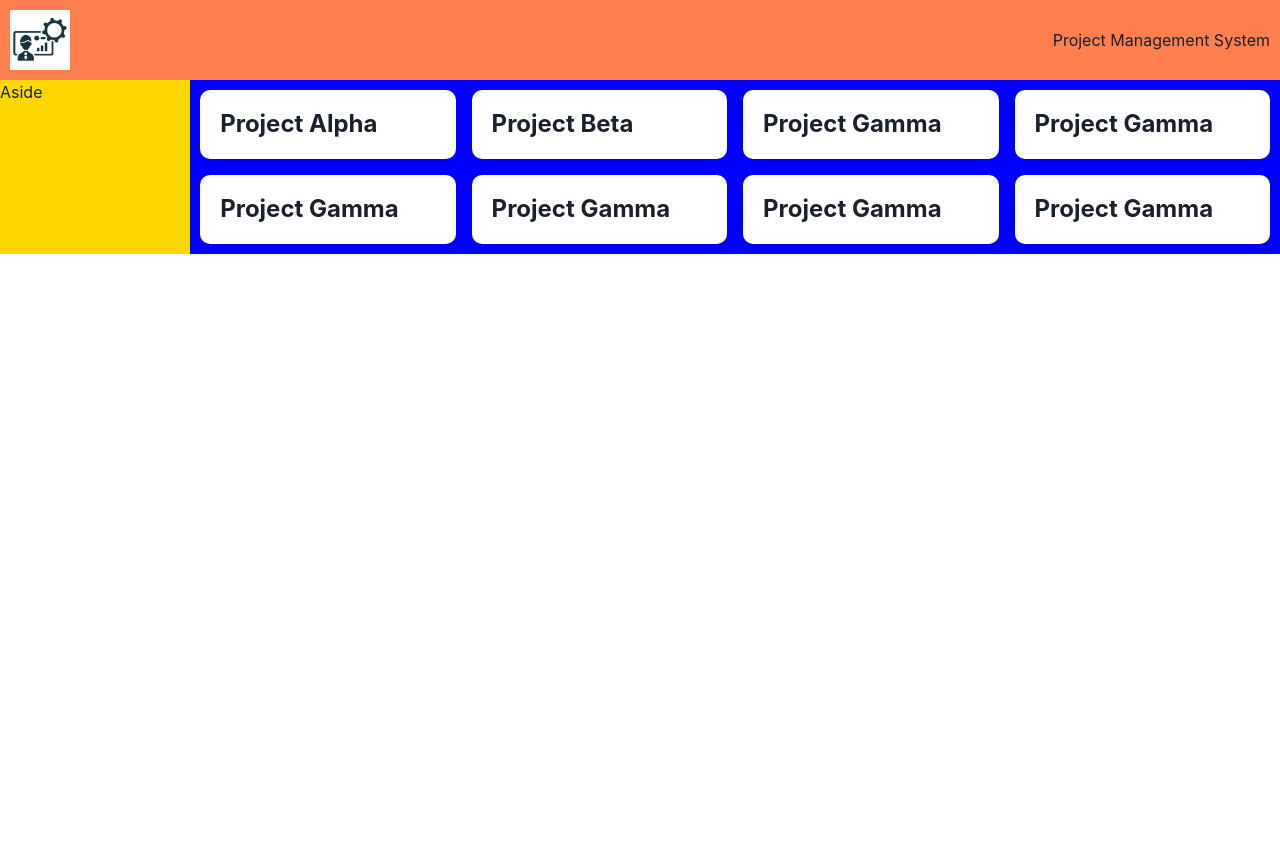
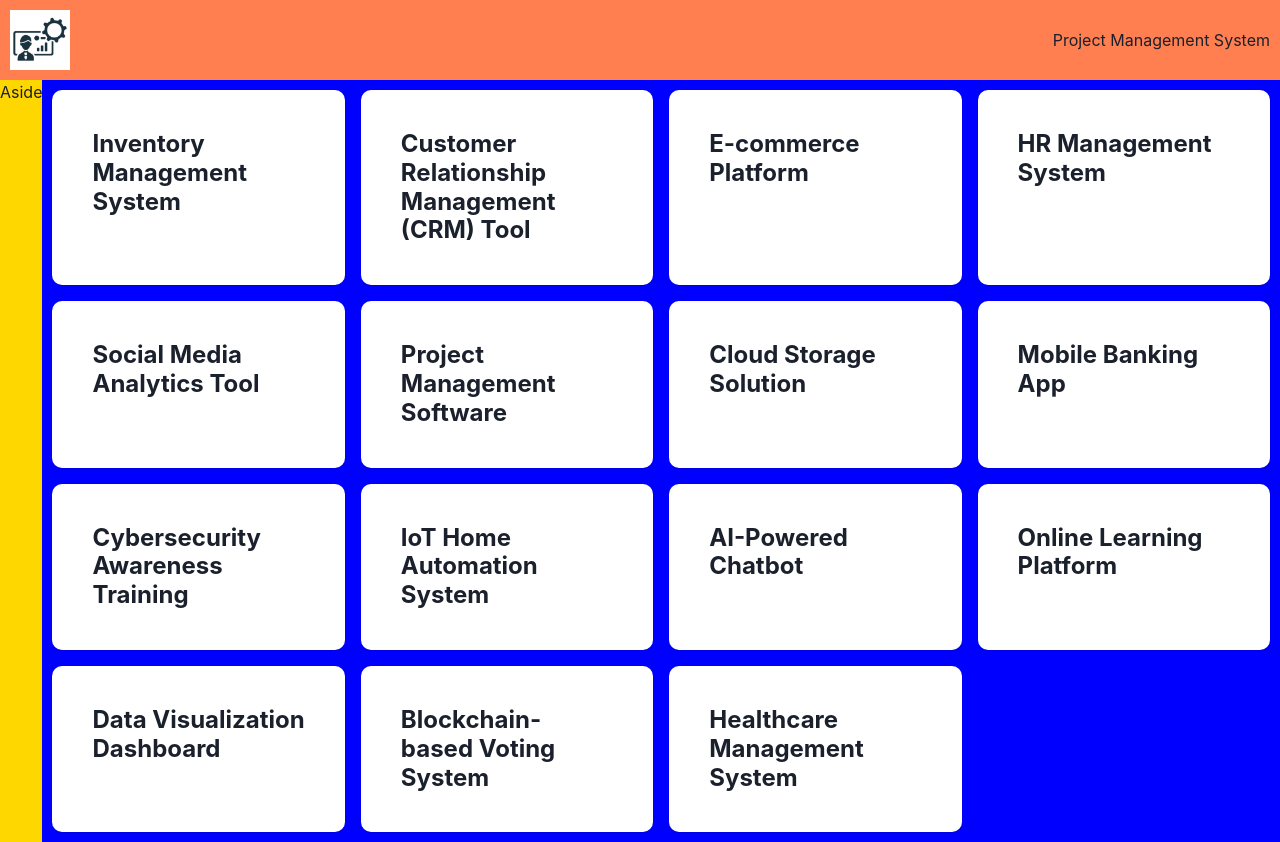
Before and after one commit to Djawad02/project-management, a React (Vite) app: page / in a window 1280 px wide. Before the commit the page ends 800 px from the top, so only its background shows below. Built offline with nearby package versions, Linux system fonts and the light colour scheme.

Commit message:
Projects displayed

```diff
--- a/src/components/ProjectCards.tsx
+++ b/src/components/ProjectCards.tsx
@@ -9,7 +9,7 @@ interface Props {
 const ProjectCards = ({ project }: Props) => {
   return (
     <Card borderRadius={10} overflow="hidden">
-      <CardBody>
+      <CardBody padding="40px">
         <Heading fontSize="2xl">{project.title}</Heading>
       </CardBody>
     </Card>
--- a/src/data/projects.ts
+++ b/src/data/projects.ts
@@ -1,52 +1,94 @@
 const projects = [
   {
     id: 1,
-      title: 'Project Alpha',
-      description: 'A project management tool.',
+    title: 'Inventory Management System',
+    description: 'A system to manage inventory levels, orders, and suppliers.',
     status: 'In Progress'
   },
   {
     id: 2,
-      title: 'Project Beta',
-      description: 'A CRM application for small businesses.',
+    title: 'Customer Relationship Management (CRM) Tool',
+    description: 'A CRM tool for managing interactions with potential and current customers.',
     status: 'Completed'
   },
   {
     id: 3,
-      title: 'Project Gamma',
-      description: 'A social networking platform.',
+    title: 'E-commerce Platform',
+    description: 'An online platform for selling products with payment gateway integration.',
     status: 'In Progress'
   },
   {
     id: 4,
-      title: 'Project Gamma',
-      description: 'A social networking platform.',
-      status: 'In Progress'
+    title: 'HR Management System',
+    description: 'A system to manage employee data, payroll, and attendance.',
+    status: 'Pending'
   },
   {
     id: 5,
-      title: 'Project Gamma',
-      description: 'A social networking platform.',
-      status: 'In Progress'
+    title: 'Social Media Analytics Tool',
+    description: 'A tool to analyze social media performance and sentiment.',
+    status: 'Completed'
   },
   {
     id: 6,
-      title: 'Project Gamma',
-      description: 'A social networking platform.',
+    title: 'Project Management Software',
+    description: 'A web-based tool to manage and track project progress and team collaboration.',
     status: 'In Progress'
   },
   {
     id: 7,
-      title: 'Project Gamma',
-      description: 'A social networking platform.',
+    title: 'Cloud Storage Solution',
+    description: 'A secure cloud storage platform for storing and sharing files.',
     status: 'In Progress'
   },
   {
     id: 8,
-      title: 'Project Gamma',
-      description: 'A social networking platform.',
+    title: 'Mobile Banking App',
+    description: 'A mobile application for banking services, including transfers and bill payments.',
+    status: 'Completed'
+  },
+  {
+    id: 9,
+    title: 'Cybersecurity Awareness Training',
+    description: 'A training platform to educate employees on cybersecurity best practices.',
     status: 'In Progress'
   },
+  {
+    id: 10,
+    title: 'IoT Home Automation System',
+    description: 'A system to automate home devices and appliances through IoT.',
+    status: 'Pending'
+  },
+  {
+    id: 11,
+    title: 'AI-Powered Chatbot',
+    description: 'A chatbot that uses AI to provide customer support and answer queries.',
+    status: 'Completed'
+  },
+  {
+    id: 12,
+    title: 'Online Learning Platform',
+    description: 'A platform for hosting and delivering online courses and certifications.',
+    status: 'In Progress'
+  },
+  {
+    id: 13,
+    title: 'Data Visualization Dashboard',
+    description: 'A dashboard for visualizing key business metrics using charts and graphs.',
+    status: 'In Progress'
+  },
+  {
+    id: 14,
+    title: 'Blockchain-based Voting System',
+    description: 'A secure voting system based on blockchain technology.',
+    status: 'Pending'
+  },
+  {
+    id: 15,
+    title: 'Healthcare Management System',
+    description: 'A system for managing patient records, appointments, and billing.',
+    status: 'Completed'
+  }
 ];
 
 export default projects;
```
Also changed, not shown: src/components/ProjectCardContainer.tsx (added, +15 -0 lines). Lines whose indentation alone changed are shown as unchanged.
